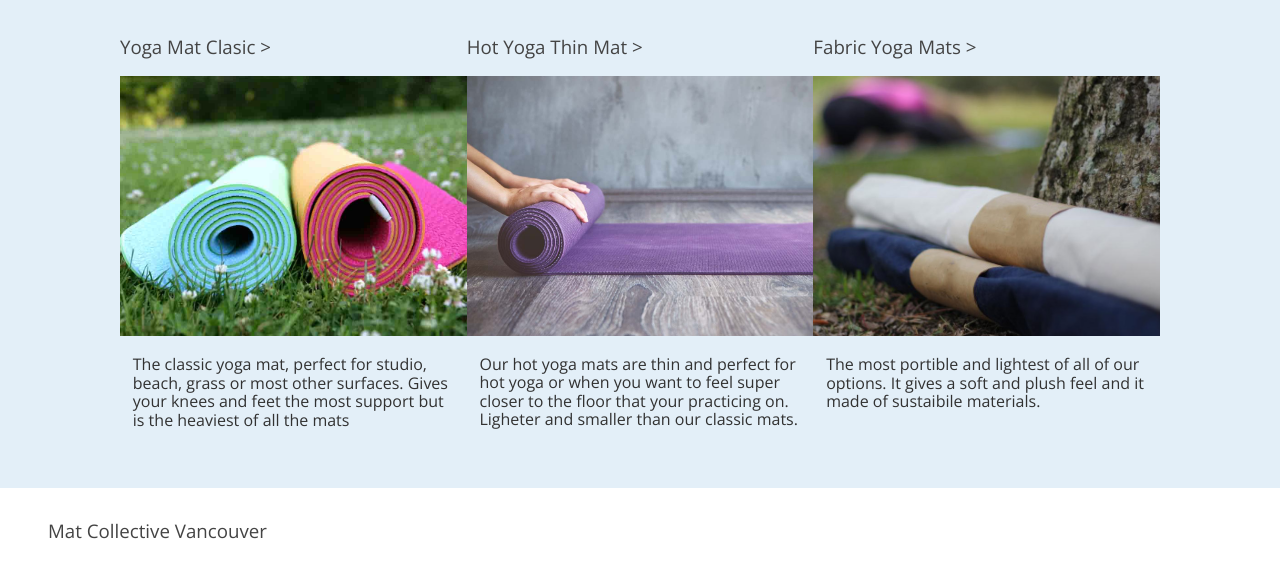
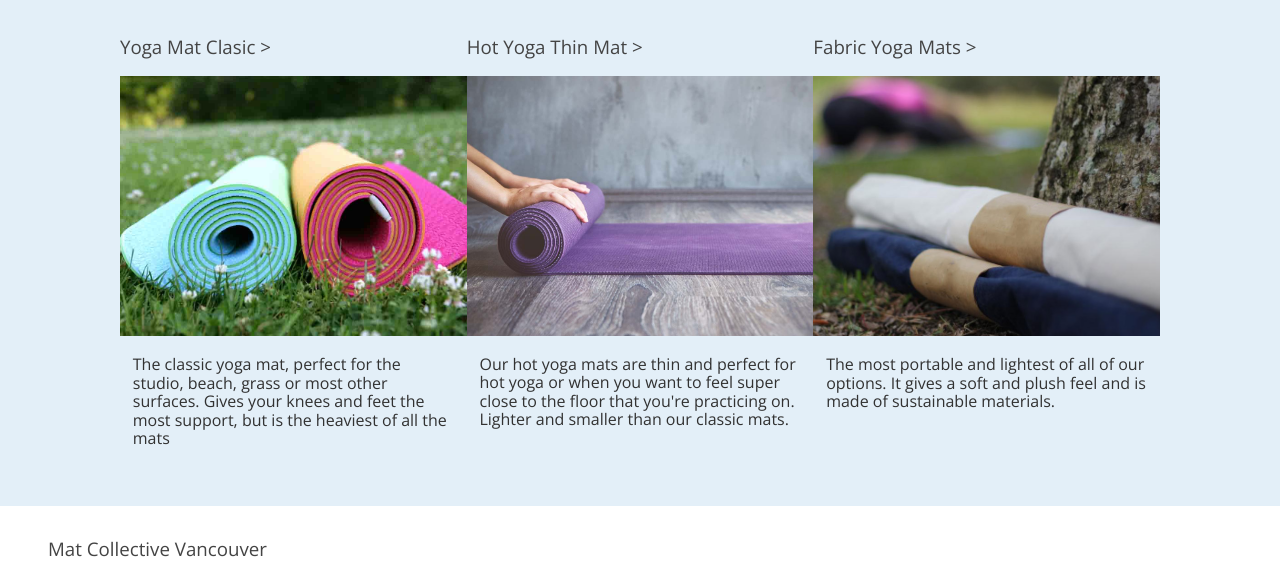
Before and after one commit to natalielingren/MatCollectiveWebsite, a plain HTML site: page mat-rentals.html in a window 1280 px wide. Shown: the part 923-1496 px from the top of the page. Drawn offline with nearby package versions, Linux system fonts and the light colour scheme.

Commit message:
fixed typos

```diff
--- a/mat-rentals.html
+++ b/mat-rentals.html
@@ -114,7 +114,7 @@
         <a href="mat-reservation.html" class="unstyled-link-grey">
           <h3>Yoga Mat Clasic ></h3>
           <img src="img/reg-mats.jpg" alt="two yoga mats on grass">
-          <p>The classic yoga mat, perfect for studio, beach, grass or most other surfaces. Gives your knees and feet the most support but is the heaviest of all the mats</p>
+          <p>The classic yoga mat, perfect for the studio, beach, grass or most other surfaces. Gives your knees and feet the most support, but is the heaviest of all the mats</p>
         </a>
       </div>
 
@@ -122,14 +122,14 @@
         <a href="mat-reservation.html" class="unstyled-link-grey">
           <h3>Hot Yoga Thin Mat ></h3>
           <img src="img/thin-mat.jpg" alt="thin yoga mat on wood floor">
-          <p>Our hot yoga mats are thin and perfect for hot yoga or when you want to feel super closer to the floor that your practicing on. Ligheter and smaller than our classic mats.</p>
+          <p>Our hot yoga mats are thin and perfect for hot yoga or when you want to feel super close to the floor that you're practicing on. Lighter and smaller than our classic mats.</p>
         </a>
       </div>
       <div class="flex-item mats">
         <a href="mat-reservation.html" class="unstyled-link-grey">
           <h3>Fabric Yoga Mats ></h3>
           <img src="img/fab-mats.jpg" alt="two fabric yoga mats">
-          <p>The most portible and lightest of all of our options. It gives a soft and plush feel and it made of sustaibile materials.</p>
+          <p>The most portable and lightest of all of our options. It gives a soft and plush feel and is made of sustainable materials.</p>
         </a>
       </div>
 
```
